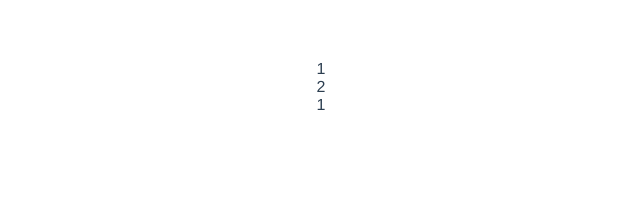
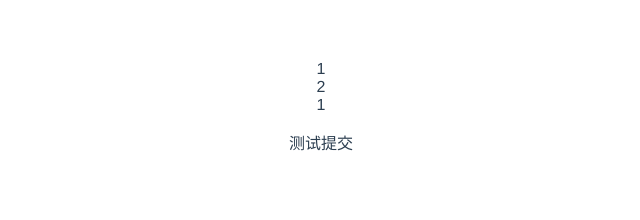
Before and after one commit to CristoMonte/candy, a Vue app: page / in a window 1280 px wide. Shown: the top 220 px of the page, without its empty margins (319-959 px from the left). Built offline with nearby package versions, Linux system fonts and the light colour scheme.

Commit message:
temp commit

```diff
--- a/src/App.vue
+++ b/src/App.vue
@@ -1,6 +1,7 @@
 <template>
   <div id="app">
     <router-view/>
+    <p>测试提交</p>
   </div>
 </template>
 
```
Also changed, not shown: 1 other file (tests, documents, lock files or other folders).
